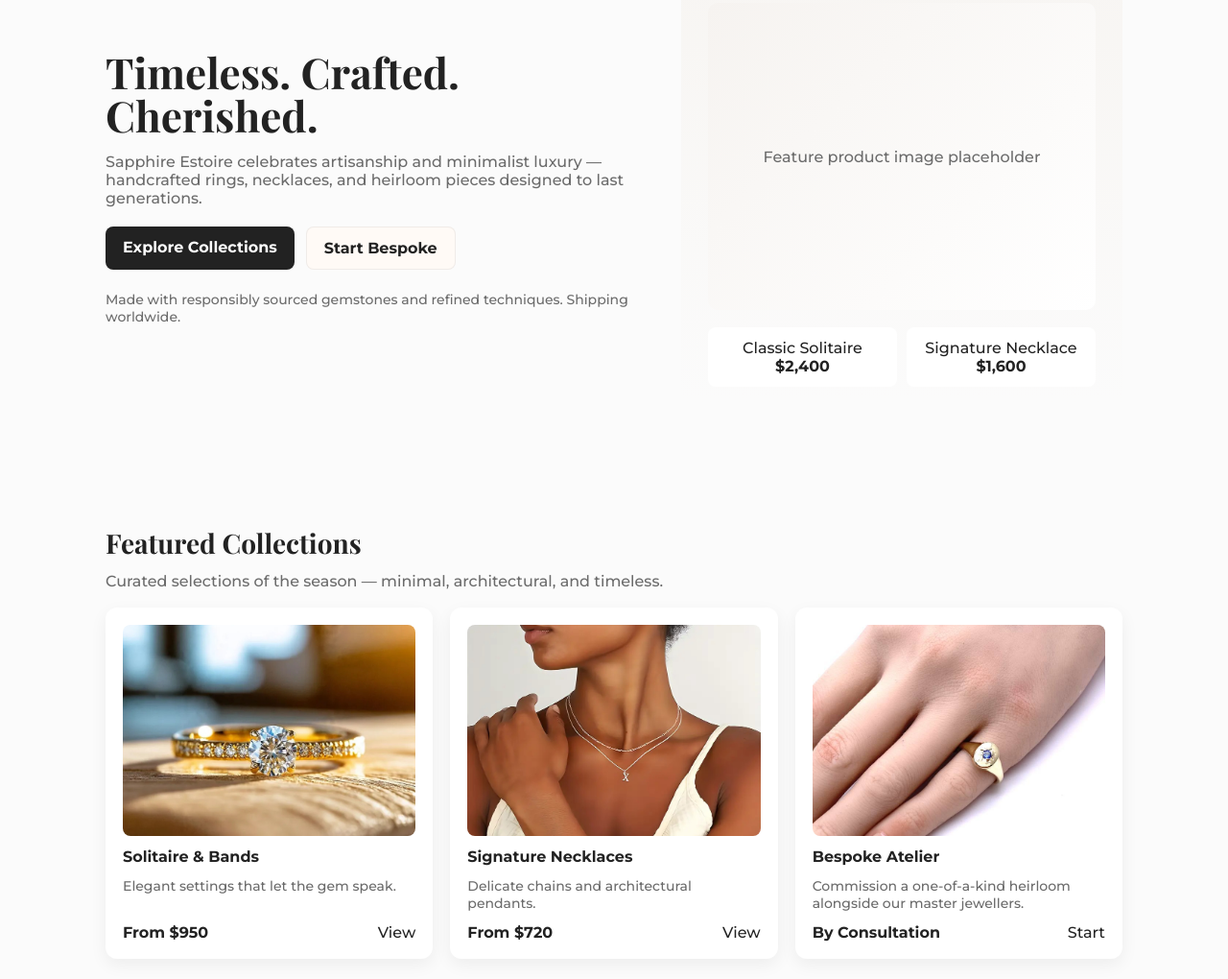
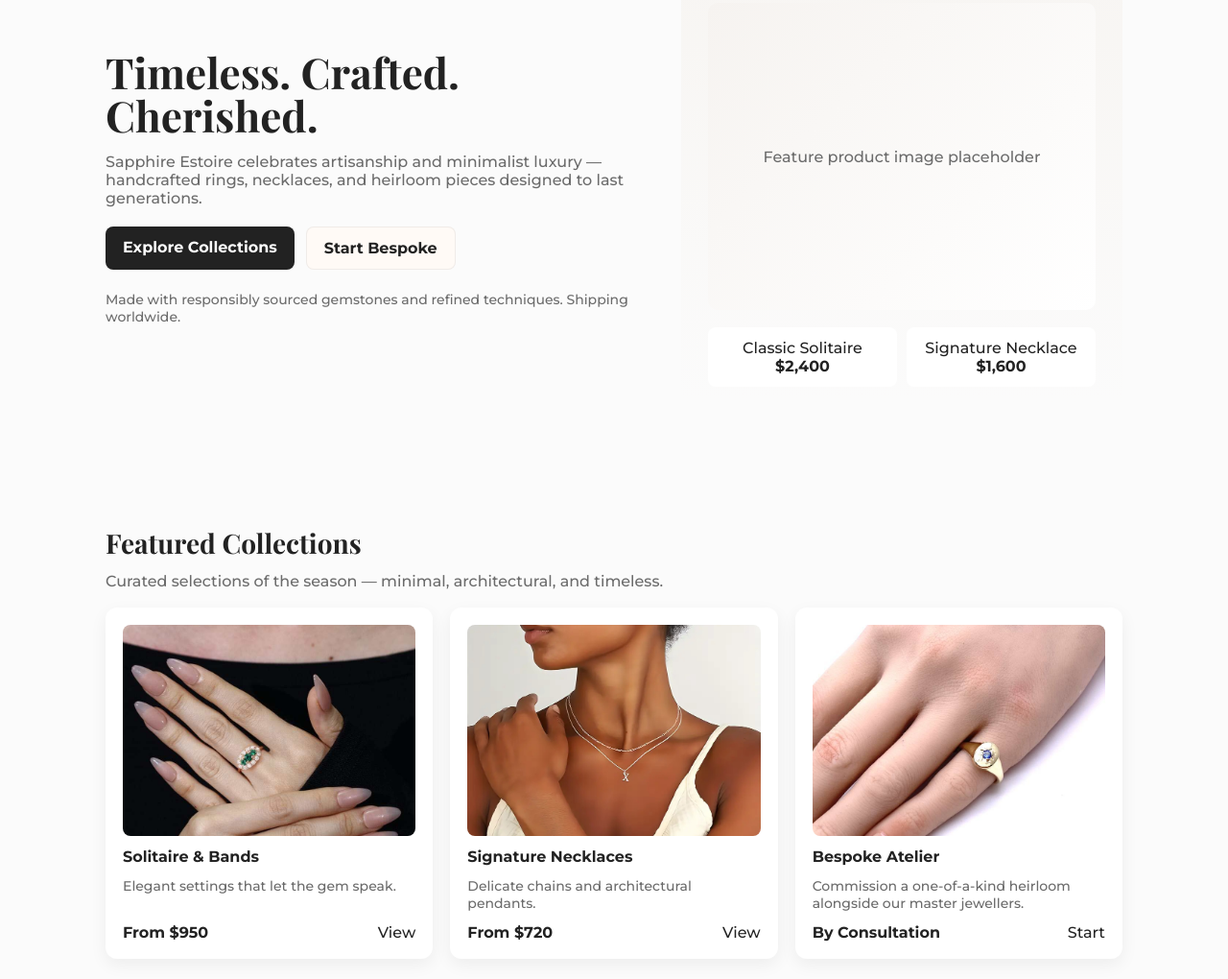
Before and after one commit to HaatiMaach/Sapphire, a plain HTML site: page index.html in a window 1280 px wide. Shown: the part 170-1190 px from the top of the page at 96% size. Drawn offline with nearby package versions, Linux system fonts and the light colour scheme.

Commit message:
Update index.html

```diff
--- a/index.html
+++ b/index.html
@@ -123,7 +123,7 @@
       <p style="color:var(--muted); margin-top:6px">Curated selections of the season — minimal, architectural, and timeless.</p>
       <div class="grid">
         <article class="card">
-          <img src="images/ring.jpg.jpg">
+          <img src="images/ring2.jpg.jpg">
           <h3>Solitaire & Bands</h3>
           <p style="color:var(--muted); font-size:14px; margin:0">Elegant settings that let the gem speak.</p>
           <div style="margin-top:auto; display:flex; justify-content:space-between; align-items:center">
```
